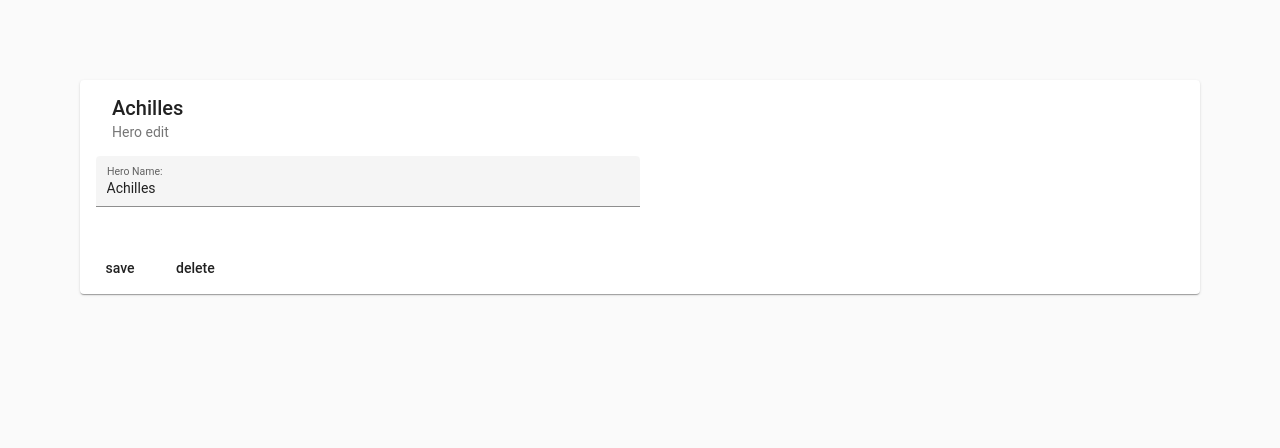
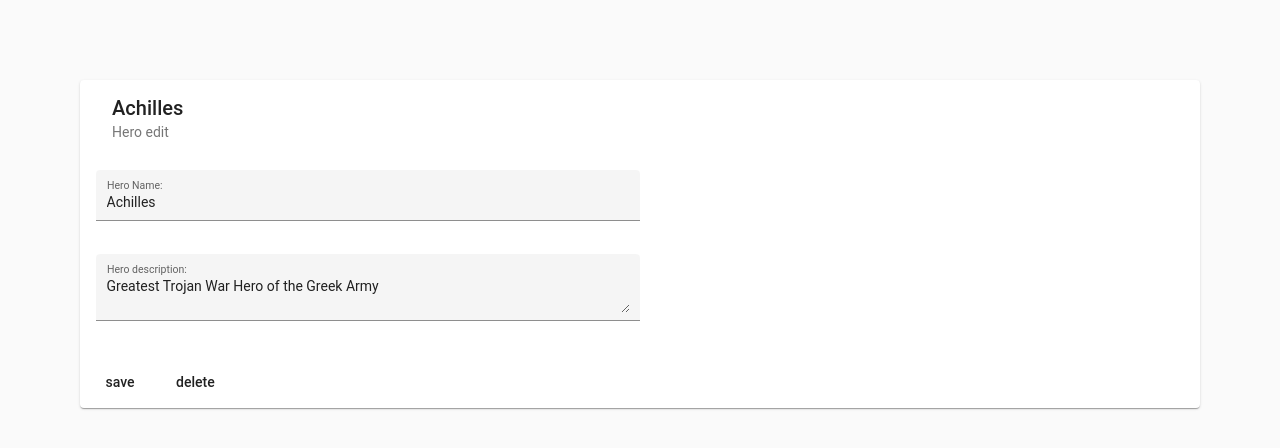
Before and after one commit to jmascuf/heroes, an Angular app: page /edit/1 in a window 1280 px wide. Shown: the top 448 px of the page. Built offline with nearby package versions, Linux system fonts and the light colour scheme.

Commit message:
add description

```diff
--- a/src/app/hero/detail/detail.component.html
+++ b/src/app/hero/detail/detail.component.html
@@ -1,7 +1,7 @@
 <mat-card>
   <mat-card-header>
     <mat-card-title>{{hero.name}}</mat-card-title>
-    <mat-card-subtitle>Hero card</mat-card-subtitle>
+    <mat-card-subtitle>{{hero.description}}</mat-card-subtitle>
   </mat-card-header>
 
   <mat-card-actions>
--- a/src/app/hero/edit/edit.component.html
+++ b/src/app/hero/edit/edit.component.html
@@ -5,11 +5,17 @@
   </mat-card-header>
   <mat-card-content>
     <form action="save()" [formGroup]="form" >
-      <!-- <label for="name">Name: </label>
-      <input id="name" type="text" formControlName="name"> -->
+      <p>
+
+        <mat-form-field class="half-width" appearance="fill">
+          <mat-label>Hero Name:</mat-label>
+          <input matInput placeholder="Hercules" formControlName="name">
+        </mat-form-field>
+      </p>
+
       <mat-form-field class="half-width" appearance="fill">
-        <mat-label>Hero Name:</mat-label>
-        <input matInput placeholder="Batman" formControlName="name">
+        <mat-label>Hero description:</mat-label>
+        <textarea  matInput  formControlName="description"></textarea>
       </mat-form-field>
 
     </form>
--- a/src/app/hero/edit/edit.component.ts
+++ b/src/app/hero/edit/edit.component.ts
@@ -33,11 +33,13 @@ export class EditComponent implements OnInit {
     this.hero = this._heroService.find(id)!;
     console.log(this.hero);
     this.form.addControl('name', new FormControl(this.hero.name))
+    this.form.addControl('description', new FormControl(this.hero.description))
 
   }
 
   save() {
     this.hero.name = this.form.controls['name'].value
+    this.hero.description = this.form.controls['description'].value
     this._heroService.update(this.hero);
     this.router.navigate([''])
 
```
